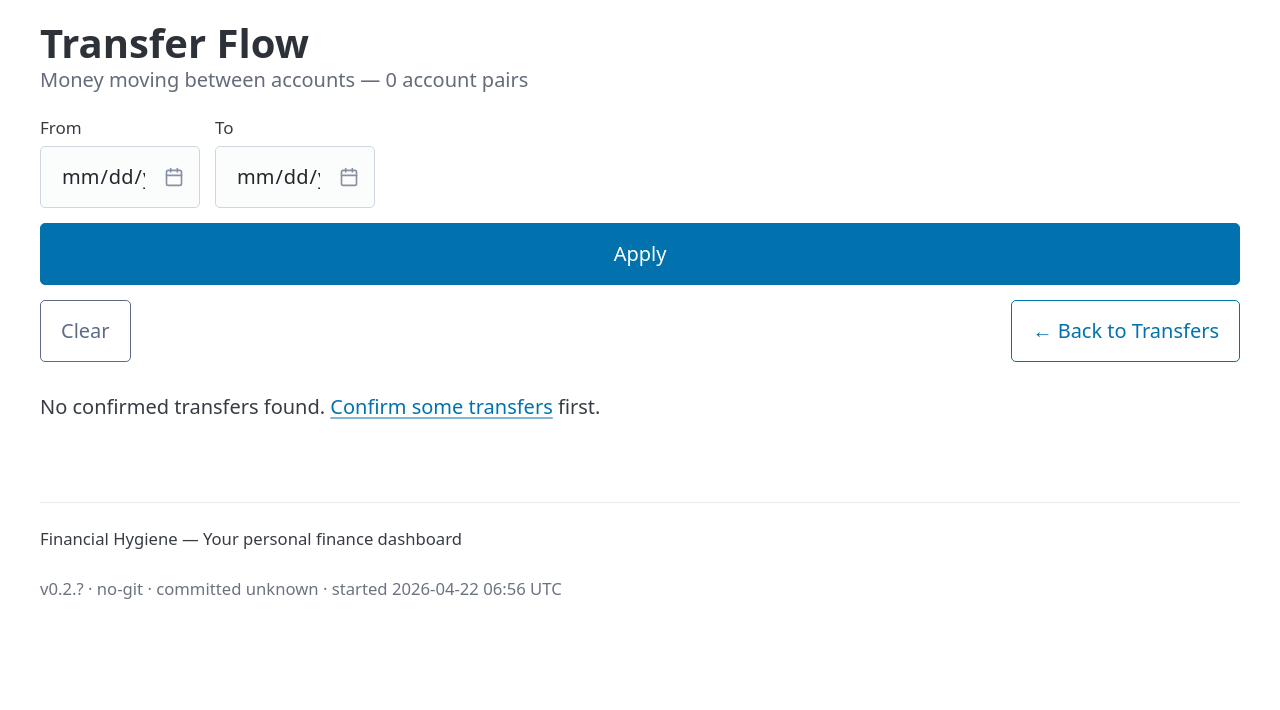
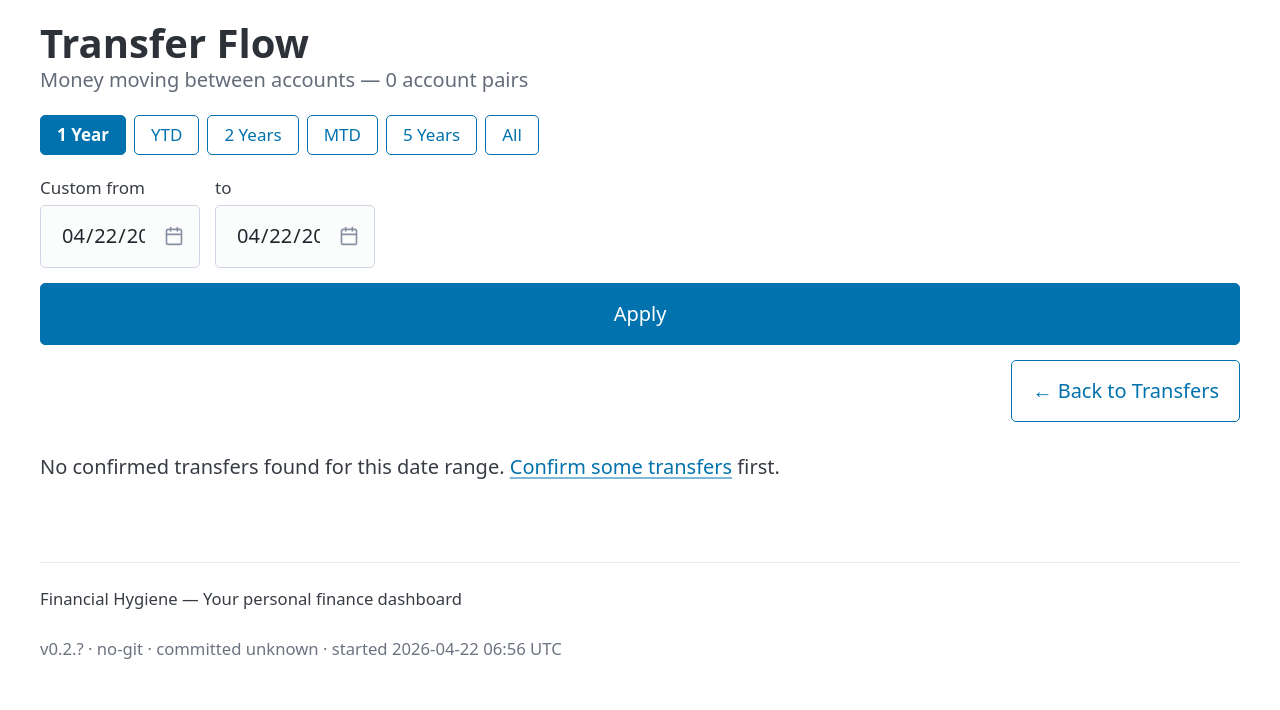
Before and after one commit to robertdewitt/H_AI_GENE_PERSONAL_FINANCE, a FastAPI app: page /transfers/flow in a window 1280 px wide. Shown: the part 90-800 px from the top of the page. Run offline with FastAPI, Linux system fonts and the light colour scheme; data that the repository does not hold is empty; some libraries are stand-ins or nearby versions.

Commit message:
feat: date presets on transfer flow page (default 1 year)
Quick-select buttons: 1 Year (default), YTD, 2 Years, MTD, 5 Years, All.
Active preset is highlighted. Custom date pickers still available;
changing them clears the preset. No preset = defaults to 1 year.

Co-Authored-By: Claude Sonnet 4.6 <noreply@anthropic.com>

```diff
--- a/app/templates/transfers/flow.html
+++ b/app/templates/transfers/flow.html
@@ -7,17 +7,28 @@
     <p>Money moving between accounts — {{ total_flows }} account pair{{ 's' if total_flows != 1 else '' }}</p>
 </hgroup>
 
+<div style="margin-bottom:1rem;display:flex;gap:0.4rem;flex-wrap:wrap;align-items:center">
+    {% for p, label in [('1y','1 Year'),('ytd','YTD'),('2y','2 Years'),('mtd','MTD'),('5y','5 Years'),('all','All')] %}
+    <a href="/transfers/flow?preset={{ p }}"
+       role="button"
+       style="margin:0;padding:0.3rem 0.8rem;font-size:0.85rem;{% if preset == p %}font-weight:700;{% else %}font-weight:400;{% endif %}"
+       class="{% if preset == p %}{% else %}outline{% endif %}">{{ label }}</a>
+    {% endfor %}
+</div>
+
 <form method="get" action="/transfers/flow" style="display:flex;gap:0.75rem;align-items:flex-end;flex-wrap:wrap;margin-bottom:1.5rem">
     <div>
-        <label for="date_from" style="margin-bottom:0.25rem;display:block;font-size:0.85rem">From</label>
-        <input type="date" id="date_from" name="date_from" value="{{ date_from }}" style="margin:0;width:160px">
+        <label for="date_from" style="margin-bottom:0.25rem;display:block;font-size:0.85rem">Custom from</label>
+        <input type="date" id="date_from" name="date_from" value="{{ date_from }}" style="margin:0;width:160px"
+               onchange="document.getElementById('presetInput').value=''">
     </div>
     <div>
-        <label for="date_to" style="margin-bottom:0.25rem;display:block;font-size:0.85rem">To</label>
-        <input type="date" id="date_to" name="date_to" value="{{ date_to }}" style="margin:0;width:160px">
+        <label for="date_to" style="margin-bottom:0.25rem;display:block;font-size:0.85rem">to</label>
+        <input type="date" id="date_to" name="date_to" value="{{ date_to }}" style="margin:0;width:160px"
+               onchange="document.getElementById('presetInput').value=''">
     </div>
+    <input type="hidden" id="presetInput" name="preset" value="">
     <button type="submit" style="margin:0">Apply</button>
-    <a href="/transfers/flow" role="button" class="outline secondary" style="margin:0">Clear</a>
     <a href="/transfers" role="button" class="outline" style="margin:0;margin-left:auto">← Back to Transfers</a>
 </form>
 
```
Also changed, not shown: app/routers/transfers.py (+30 -0 lines).
